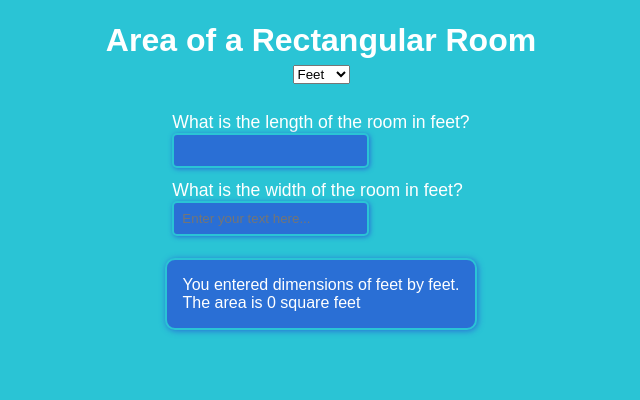
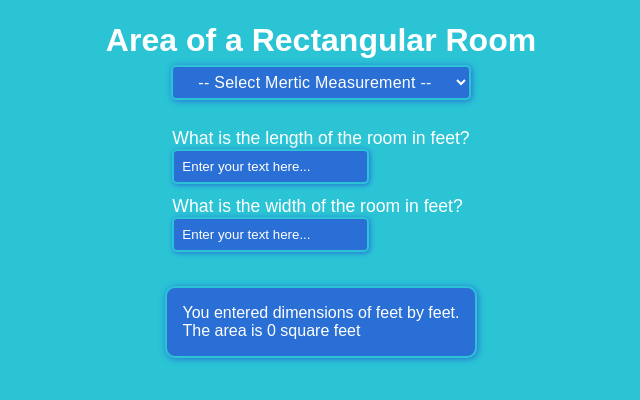
Before and after one commit to DatravousOdds/AreaOfRectangularRoom, a React (Vite) app: page / in a window 1280 px wide. Shown: the top 400 px of the page, without its empty margins (319-959 px from the left). Built offline with nearby package versions, Linux system fonts and the light colour scheme.

Commit message:
forget to uplodad yesterday

```diff
--- a/package.json
+++ b/package.json
@@ -21,6 +21,7 @@
     "vite": "^5.3.1"
   },
   "dependencies": {
+    "bootstrap": "^5.3.3",
     "sass": "^1.77.5"
   }
 }
--- a/src/App.jsx
+++ b/src/App.jsx
@@ -3,12 +3,14 @@ import DropDownMenu from "./Components/DropDownMenu";
 import Result from "./Components/Result";
 import Header from "./Components/Header";
 import Input from "./Components/Input";
+import ErrorMessage from "./Components/ErrorMessage";
 import { useState } from "react";
 
 export default function App() {
   const [length, setLength] = useState("");
   const [width, setWidth] = useState("");
   const [metric, setMetric] = useState("");
+  const [error, setError] = useState("")
 
   const handleChangeLength = (e) => {
     setLength(e.target.value);
@@ -18,18 +20,26 @@ export default function App() {
   const handleChangeWidth = (e) => {
     setWidth(e.target.value);
     console.log("This is the width:", width);
+    console.log("Length of width:", width.length)
   };
 
   const merticChangeHandler = (e) => {
     setMetric(e.target.value);
-    console.log("This is the mertric:", metric);
+    if(e.target.value == "feet"){
+      console.log(e.target.value)
+    } else if (e.target.value == "meter") {
+      console.log(e.target.value)
+    }
   };
+
+
 
   return (
     <main>
       <Header />
-      <DropDownMenu mertricChangeHandler={merticChangeHandler} />
+      <DropDownMenu metric={merticChangeHandler} />
       <Input length={handleChangeLength} width={handleChangeWidth} />
+      <ErrorMessage length={length} width={width} mertic={metric} error={error}/>
       <Result length={length} width={width} />
     </main>
   );
--- a/src/Components/DropDownMenu.jsx
+++ b/src/Components/DropDownMenu.jsx
@@ -1,8 +1,14 @@
-const DropDownMenu = () => {
+const DropDownMenu = ({ metric }) => {
   return (
     <>
-      <div className="">
-        <select name="metric-selection" id="metric-selection">
+      <div className="dd-container">
+        <select
+          onChange={metric}
+          className="custom-select"
+          name="metric-selection"
+          id="metric-selection"
+        >
+          <option value="select">-- Select Mertic Measurement --</option>
           <option value="feet">Feet</option>
           <option value="meter">Meter</option>
         </select>
@@ -11,5 +17,4 @@ const DropDownMenu = () => {
   );
 };
 
-
 export default DropDownMenu;
--- /dev/null
+++ b/src/Components/ErrorMessage.jsx
@@ -0,0 +1,15 @@
+const ErrorMessage = ({ message, width, length, mertic }) => {
+
+  return (
+
+
+    <>
+
+      <div className="alert alert-warning">
+        <h1>{message}</h1>
+      </div>
+    </>
+  )
+}
+
+export default ErrorMessage;
--- a/src/Components/Input.jsx
+++ b/src/Components/Input.jsx
@@ -1,4 +1,4 @@
-const Input = ({ length, width }) => {
+const Input = ({ width, length }) => {
   return (
     <>
       <div className="input" id="inputContainer">
@@ -7,8 +7,8 @@ const Input = ({ length, width }) => {
           <input
             type="text"
             id="input"
-            onChange={length}
-            placehlder="Enter your text here..."
+            onChange={width}
+            placeholder="Enter your text here..."
           />
         </div>
 
@@ -17,13 +17,19 @@ const Input = ({ length, width }) => {
           <input
             type="text"
             id="input"
-            onChange={width}
+            onChange={length}
             placeholder="Enter your text here..."
           />
         </div>
       </div>
     </>
   );
+
+  // PropTypes for Input component
+  Input.propType = {
+    handleChangeLength: PropTypes.func.isRequired,
+    handleChangeWidth: PropTypes.func.isRequired,
+  }
 };
 
 export default Input;
--- a/src/styles.scss
+++ b/src/styles.scss
@@ -1,6 +1,9 @@
 $primaryColor: #2AC4D5;
 $secondaryColor: #2A6FD5;
 $buttonColor: #2AD590;
+$defaultWhite: #FFFFFF;
+$ArialFont: 'Arial', sans-serif;
+
 
 * {
   box-sizing: border-box;
@@ -14,7 +17,7 @@ div {
 }
 body {
   background-color: $primaryColor;
-  color: white;
+  color: $defaultWhite;
   font-family: 'Arial', sans-serif;
 
 }
@@ -22,7 +25,7 @@ body {
 input {
   padding: 8px;
   border-radius: 5px;
-  border: 2px solid #2AC4D5;
+  border: 2px solid $primaryColor;
   color: white;
   background-color: $secondaryColor;
   box-shadow: 1px 1px 5px $secondaryColor;
@@ -53,4 +56,33 @@ main {
     padding: 1rem;
   }
 
+  input::placeholder {
+    color: white;
+  }
+
+  .custom-select {
+
+
+    width: 300px;
+    padding: 6px;
+    border-radius: 5px;
+    font-family: 'Arial', sans-serif;
+    background-color: $secondaryColor;
+    color: white;
+    font-size: 1rem;
+    box-shadow: 1px 1px 6px $secondaryColor;
+    border: 2px solid #2AC4D5;
+    text-align: center;
+    letter-spacing: 0.27px;
+  }
+
+  select {
+
+
+  }
+
+  .dd-container {
+    // border: 2px solid red;
+  }
+
 }
```
Also changed, not shown: 1 other file (tests, documents, lock files or other folders).
